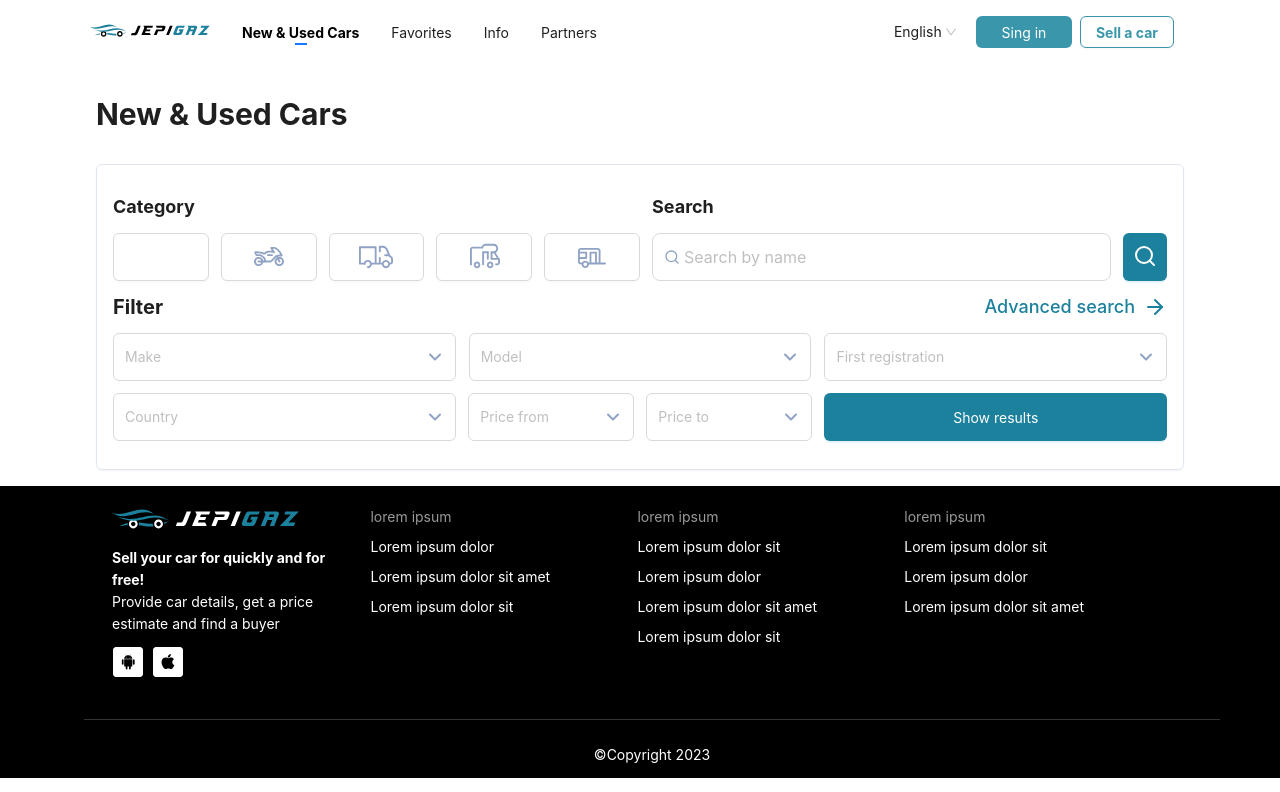
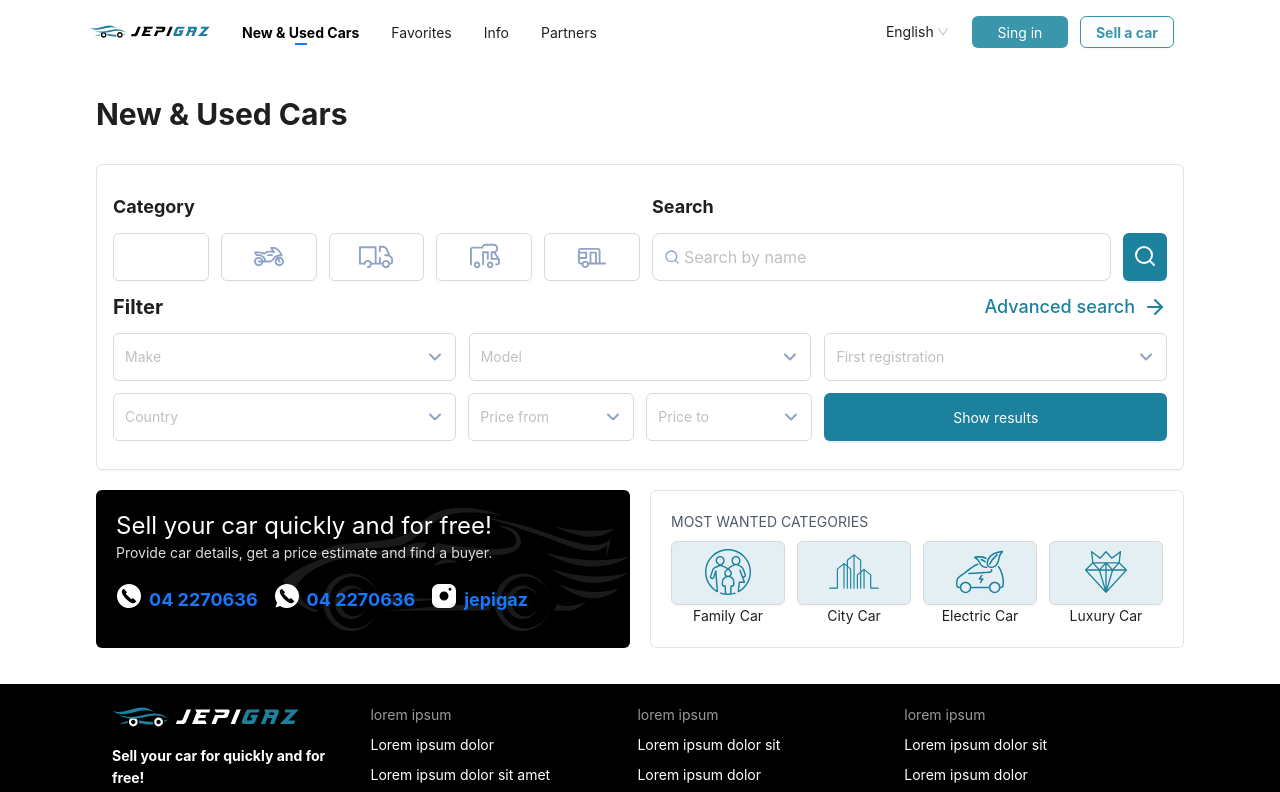
Before and after one commit to Asif2021/jepigaz, a React (Vite) app: page / in a window 1280 px wide. Shown: the top 792 px of the page. Built offline with nearby package versions, Linux system fonts and the light colour scheme.

Commit message:
ContactUs added

```diff
--- /dev/null
+++ b/src/Components/Pages/Favourites/Favourites.jsx
@@ -0,0 +1,9 @@
+import React from 'react'
+
+const Favourites = () => {
+  return (
+    <div>Favourites</div>
+  )
+}
+
+export default Favourites
--- /dev/null
+++ b/src/Components/Pages/Home/ContactUs.jsx
@@ -0,0 +1,28 @@
+import { Typography, Flex } from 'antd'
+import React from 'react'
+import AppButton from '../../Reuseable/Button/Button'
+import { Link } from 'react-router-dom'
+
+const ContactUs = () => {
+  return (
+    <>
+    <Flex className='social_link_buttons_mobile flex md:hidden w-full gap-3'>
+        <AppButton icon={<img src='./icons/phone-theme.svg' alt='phone'/>} className="h-12 overflow-hidden bg-[#197b9c1f] "/>
+        <AppButton icon={<img src='./icons/whatsapp-theme.svg' alt='whatsapp'/>} className="h-12 overflow-hidden bg-[#197b9c1f] "/>
+        <AppButton icon={<img src='./icons/instagram-theme.svg' alt='instagram'/>} className="h-12 overflow-hidden bg-[#197b9c1f]"/>
+     </Flex>
+
+     <div className='p-5 rounded-md hidden md:block md:w-1/2' style={{ background: `url('icons/Group.svg') right no-repeat, black` }}>
+            <Typography className='text-2xl text-white'>Sell your car quickly and for free!</Typography>
+            <Typography className='text-[#DEDEDE]'>Provide car details, get a price estimate and find a buyer.</Typography>
+            <Flex className="social_link_buttons flex flex-wrap mt-5">
+                <AppButton type="link" icon={<img src='./icons/phone-icon.svg' alt='phone'/>} text="04 2270636" className="text-white font-bold text-lg flex justify-center items-center"/>
+                <AppButton type="link" icon={<img src='./icons/whatsapp.svg' alt='whatsapp'/>} text="04 2270636" className="text-white font-bold text-lg flex justify-center items-center"/>
+                <AppButton type="link" icon={<img src='./icons/instagram.svg' alt='instagram'/>} text="jepigaz" className="text-white font-bold text-lg flex justify-center items-center"/>
+            </Flex>
+    </div>
+    </>
+  )
+}
+
+export default ContactUs
--- a/src/Components/Pages/Home/Home.jsx
+++ b/src/Components/Pages/Home/Home.jsx
@@ -1,14 +1,20 @@
+import React from 'react'
 import Typography from 'antd/es/typography/Typography'
 import AdvanceFilter from './AdvanceFilter'
-import React from 'react'
+import ContactUs from './ContactUs'
+import MostWantedCat from './MostWantedCat'
 
 const Home = () => {
   return (
-    <div className='bg-white pb-4 mx-24'>
+    <div className='bg-white pb-4 mx-4 md:mx-24'>
       <Typography className='text-3xl font-bold py-8'>
         New & Used Cars
       </Typography>
       <AdvanceFilter/>
+      <div className='flex flex-col-reverse md:flex-row my-5 gap-5'>
+          <ContactUs/>
+          <MostWantedCat/>
+      </div>
       </div>
   )
 }
--- /dev/null
+++ b/src/Components/Pages/Home/MostWantedCat.jsx
@@ -0,0 +1,19 @@
+import { Typography } from 'antd'
+import React from 'react'
+import AppButton from '../../Reuseable/Button/Button'
+
+const MostWantedCat = () => {
+  return (
+    <div className='block border border-solid border-[#E0E6F0] text-[#4F5968] rounded-md w-full md:w-2/4 p-5 '>
+        <Typography className='text-[#4F5968] uppercase'>Most Wanted Categories</Typography>
+        <div className='mostWanted grid grid-cols-4 md:grid-cols-4 w-full mt-2 gap-3'>
+          <div> <AppButton icon={<img src='icons/family-car.svg' className='w-1/2 sm:w-1/2 md:w-full' alt='family-car'/>} className='h-10 sm:h-16 md:h-16 bg-[#197b9c1f] overflow-hidden' style={{width:'100%'}}/> <Typography className='text-center'>Family Car</Typography></div>
+          <div> <AppButton icon={<img src='icons/city-car.svg' className='w-1/2 sm:w-1/2 md:w-3/4' alt='family-car'/>}  className='h-10 sm:h-16 md:h-16 bg-[#197b9c1f] overflow-hidden' style={{width:'100%'}}/> <Typography className='text-center'>City Car</Typography></div>
+          <div> <AppButton icon={<img src='icons/electric-car.svg' className='w-1/2 sm:w-1/2 md:w-full' alt='family-car'/>} className='h-10 sm:h-16 md:h-16 bg-[#197b9c1f] overflow-hidden' style={{width:'100%'}}/> <Typography className='text-center'>Electric Car</Typography></div>
+          <div> <AppButton icon={<img src='icons/luxury-car.svg' className='w-1/2 sm:w-1/2 md:w-full' alt='family-car'/>} className='h-10 sm:h-16 md:h-16 bg-[#197b9c1f] overflow-hidden' style={{width:'100%'}}/> <Typography className='text-center'>Luxury Car</Typography></div>
+        </div>
+    </div>
+  )
+}
+
+export default MostWantedCat
--- a/src/Components/Shared/Navbar/Navbar.jsx
+++ b/src/Components/Shared/Navbar/Navbar.jsx
@@ -70,7 +70,7 @@ const Navbar = () => {
       </div>
 {/* for desktop view   */}
       <div className="navbar hidden md:flex flex-row items-center justify-between gap-4 max-w-[1100px] mx-auto">
-        <div className="text-[20px]">
+        <div className="text-[22px]">
           <img src="./Logo1.svg" alt="logo" />
         </div>
         <Menu
@@ -80,7 +80,7 @@ const Navbar = () => {
           mode="horizontal"
           items={items}
         />
-        <div className="flex flex-row items-center gap-2">
+        <div className="flex flex-row items-center gap-3">
           <Select
             defaultValue="English"
             className="langSelect"
--- a/src/Components/Styles/Home.css
+++ b/src/Components/Styles/Home.css
@@ -1,3 +1,4 @@
+/* Advancd Filter section css here  */
 .advanceFilter .ant-btn.ant-btn-icon-only{
     width: 100px;
 }
@@ -7,3 +8,20 @@
 .showResults:hover{
    background-color: #1c819d !important;
 }
+
+/* ContactUs part css here  */
+.ContactUs{
+   background: url('icons/Group.svg') !important;
+}
+.social_link_buttons .ant-btn-link{
+   padding-left: 0px !important;
+}
+.social_link_buttons .ant-btn-link:not(:disabled):not(.ant-btn-disabled):hover{
+   color: white !important;
+}
+.social_link_buttons_mobile .ant-btn.ant-btn-icon-only{
+   width: 33%;
+}
+/* .mostWanted .ant-btn.ant-btn-icon-only{
+   width: 180% !important;
+} */
```
Also changed, not shown: src/Components/Pages/Home/AdvanceFilter.jsx (+2 -5 lines).
